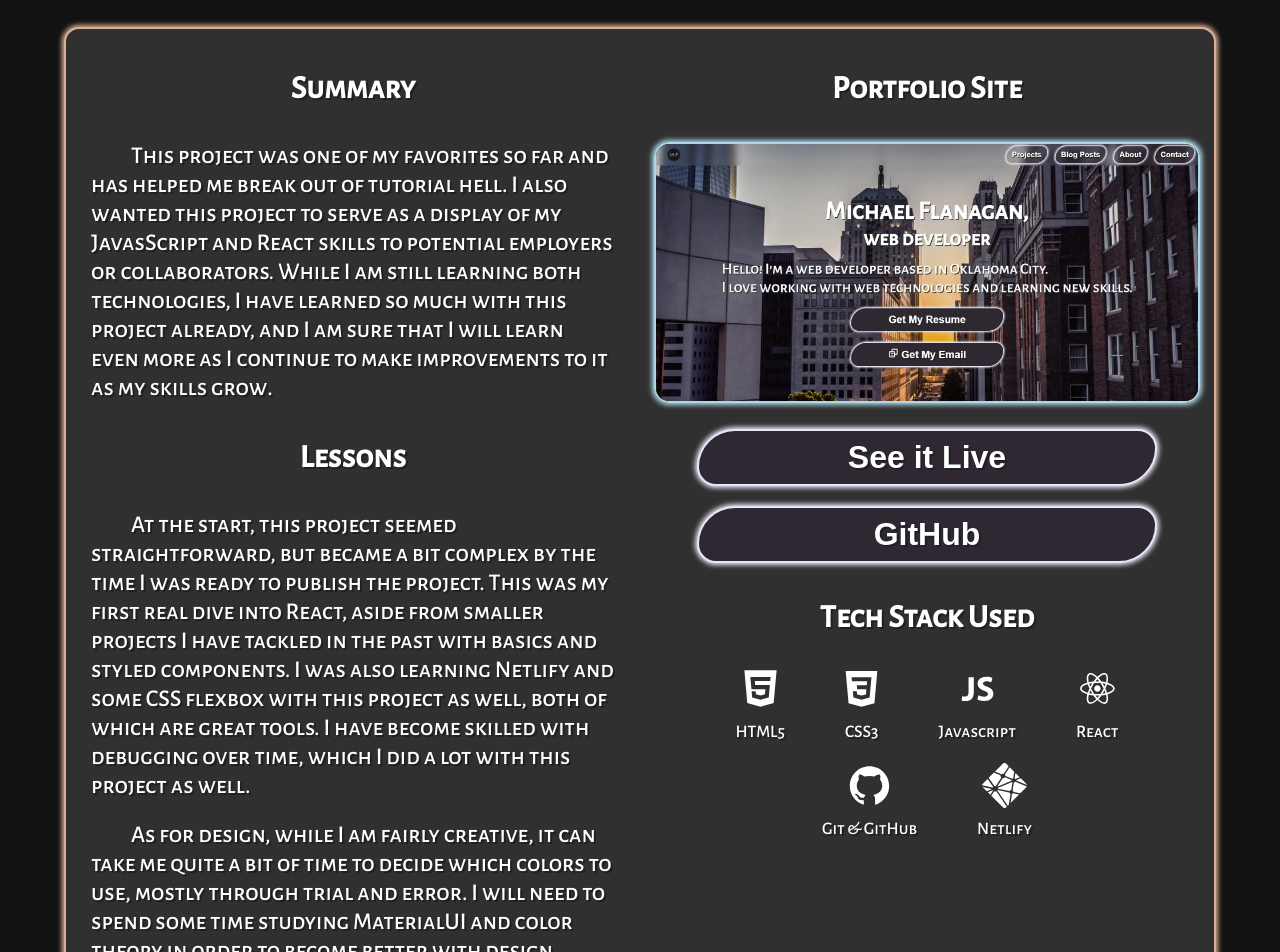
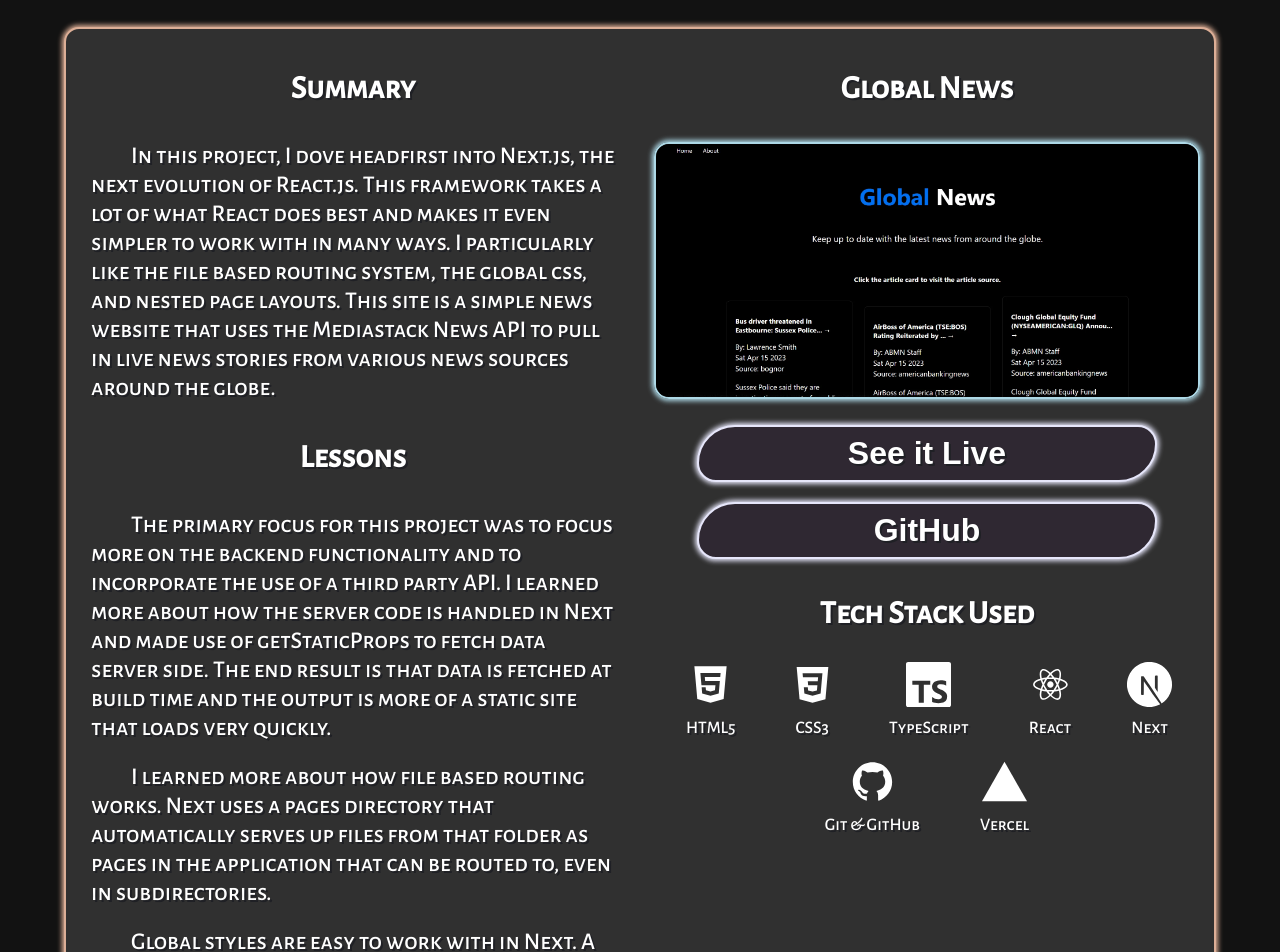
Before and after one commit to MFlanagan7/portfolio-site, a React (Create React App) app: page / in a window 1280 px wide. Shown: the part 2060-3012 px from the top of the page. Built offline with nearby package versions, Linux system fonts and the light colour scheme.

Commit message:
added new project, updated badges

```diff
--- a/src/components/Badge.js
+++ b/src/components/Badge.js
@@ -1,9 +1,10 @@
 import StyledBadge from "./styles/Badge.styled"
 import { AiFillHtml5, AiFillGithub, AiOutlineConsoleSql } from "react-icons/ai"
 import { DiCss3, DiJavascript1, DiVisualstudio, DiReact, DiNpm } from "react-icons/di"
+import { FaNode } from "react-icons/fa"
 import { FiFigma } from "react-icons/fi"
+import { SiVercel, SiTypescript, SiNextdotjs } from "react-icons/si"
 import { SiNetlify, SiFirebase } from "react-icons/si"
-import { FaNode } from "react-icons/fa"
 
 const Badge = function ({ tech }) {
     const size = '45px';
@@ -28,6 +29,13 @@
             <p>Javascript</p>
         </StyledBadge>
     )
+    else if (tech === 'typescript')
+    return (
+        <StyledBadge>
+            <SiTypescript size={size} />
+            <p>TypeScript</p>
+        </StyledBadge>
+    )
     else if (tech === 'github')
     return (
         <StyledBadge>
@@ -42,6 +50,13 @@
             <p>Netlify</p>
         </StyledBadge>
     )
+    else if (tech === 'vercel')
+    return (
+        <StyledBadge>
+            <SiVercel size={size} />
+            <p>Vercel</p>
+        </StyledBadge>
+    )
     else if (tech === 'vscode')
     return (
         <StyledBadge>
@@ -54,6 +69,13 @@
         <StyledBadge>
             <DiReact size={size} />
             <p>React</p>
+        </StyledBadge>
+    )
+    else if (tech === 'next')
+    return (
+        <StyledBadge>
+            <SiNextdotjs size={size} />
+            <p>Next</p>
         </StyledBadge>
     )
     else if (tech === 'npm')
--- a/src/projects.js
+++ b/src/projects.js
@@ -1,10 +1,24 @@
-import project1 from "./img/portfolio-template.webp"
-// import project2 from "./img/web-topology.webp"
-import project3 from "./img/portfolio.webp"
-import project4 from "./img/one-page-responsive.webp"
-import project5 from "./img/global-web.webp"
+import portfolio2 from "./img/portfolio-template.webp"
+// import webTopology from "./img/web-topology.webp"
+import portfolio1 from "./img/portfolio.webp"
+import onePageResponsive from "./img/one-page-responsive.webp"
+import globalWeb from "./img/global-web.webp"
+import globalNews from "./img/global-news.webp"
+
 // https://www.figma.com/file/PJEAb4MNlza681UyFWVwDj/Portfolio-Design?node-id=0%3A1
-export const skills = ['html', 'css', 'javascript', 'github', 'firebase', 'figma', 'netlify', 'react', 'vscode']
+export const skills = [
+  'html',
+  'css',
+  'javascript',
+  'typescript',
+  'github',
+  'firebase',
+  'figma',
+  'netlify',
+  'vercel',
+  'react',
+  'next',
+  'vscode']
 
 export const projects = [
     {
@@ -14,11 +28,11 @@
         'This is an in progress project where I am both learning some design principles and working with Figma a bit more as well as rethinking how to organize styled components within React in an effort to keep code more maintainable.',
       ],
       lessons: [
-        'So far, this project has taught me the importance of code maintainability.  My other work with React has been great, however my project had become almost a mess of files by the end and something needed to be done.',
+        'This project taught me the importance of code maintainability.  My other work with React has been great, however my project had become almost a mess of files by the end and something needed to be done.',
         'By organizing each component in its own folder with its own index.js file and separating thhe jsx from css in their own separate files has worked wonders in improving maintainability and ease of working within the folder structure.',
         'I am also learning visual design principles and how to implement those ideas into Figma.',
       ],
-      thumbnail: project1,
+      thumbnail: portfolio2,
       alt: 'Single page portfolio template design.',
       technologies: ['html', 'css', 'javascript', 'github', 'react', 'figma'],
       video: 'https://youtu.be/bJhr3pR9gd0',
@@ -35,7 +49,7 @@
     //     'Working with OOP concepts and making use of deign patterns has been a great reinforcement of my knowledge as well as further ensuring that the code stays readable and maintainable.',
     //     'I am also gaining valuable insight and experience by working directly with an end user client who is great at delivering functional and non-functional requirements that the software has.',
     //   ],
-    //   thumbnail: project2,
+    //   thumbnail: webTopology,
     //   alt: 'Web Topology internal network mapping software.',
     //   technologies: ['html', 'css', 'javascript', 'github', 'firebase'],
     //   video: 'https://youtu.be/o067FrNM8eM',
@@ -44,6 +58,24 @@
     // },
     {
       id: 2,
+      title: 'Global News',
+      summary: [
+        'In this project, I dove headfirst into Next.js, the next evolution of React.js.  This framework takes a lot of what React does best and makes it even simpler to work with in many ways.  I particularly like the file based routing system, the global css, and nested page layouts.  This site is a simple news website that uses the Mediastack News API to pull in live news stories from various news sources around the globe.',
+      ],
+      lessons: [
+        'The primary focus for this project was to focus more on the backend functionality and to incorporate the use of a third party API.  I learned more about how the server code is handled in Next and made use of getStaticProps to fetch data server side.  The end result is that data is fetched at build time and the output is more of a static site that loads very quickly.',
+        'I learned more about how file based routing works.  Next uses a pages directory that automatically serves up files from that folder as pages in the application that can be routed to, even in subdirectories.',
+        'Global styles are easy to work with in Next.  A global.css file is defined and placed in the root folder and Next automatically applies those styles to every page in the site.  You can customize each component or page even further by using nested CSS files and CSS modules make styling components a breeze.',
+      ],
+      thumbnail: globalNews,
+      alt: 'Global News is a news website that displays news articles from around the globe.',
+      technologies: ['html', 'css', 'typescript', 'react', 'next', 'github', 'vercel'],
+      video: 'https://youtu.be/dhif7Pv7gIs',
+      link: 'https://global-news-5mw4fswfj-mflanagan7.vercel.app/',
+      github: 'https://github.com/MFlanagan7/global-news',
+    },
+    {
+      id: 3,
       title: 'Portfolio Site',
       summary: [
         'This project was one of my favorites so far and has helped me break out of tutorial hell.  I also wanted this project to serve as a display of my JavasScript and React skills to potential employers or collaborators.  While I am still learning both technologies, I have learned so much with this project already, and I am sure that I will learn even more as I continue to make improvements to it as my skills grow.',
@@ -55,7 +87,7 @@
         'One of my next tasks with React will be to implement the MVC pattern and to make use of hooks, useState, and useEffect more.  I will also make more API calls and become more familiar with consuming API’s.',
         'This project definitely has room for improvement, but I had to make the decision to stop working on it for the time being and continue work on another project.  There is always something else to learn and I love growing into new skillsets.',
       ],
-      thumbnail: project3,
+      thumbnail: portfolio1,
       alt: 'Michael Flanagan web developer text over view of downtown Oklahoma City.',
       technologies: ['html', 'css', 'javascript', 'react', 'github', 'netlify'],
       video: 'https://youtu.be/rPSmw5A5YOE',
@@ -63,7 +95,7 @@
       github: 'https://github.com/MFlanagan7/portfolio-site',
     },
     {
-      id: 3,
+      id: 4,
       title: 'Single-Page Design Template',
       summary: [
         'The task: Recreate a landing page created using Bootstrap',
@@ -74,7 +106,7 @@
         'I grew more confident with using CSS and laying out a landing page with this project.  I saw just how much it took to recreate a page from a mockup, or in this case, a preexisting page.',
         'I used lots of CSS classes and the ‘float: left’ property for responsive card styles.  I also made good use of wrapper and container like classes to encapsulate one element inside another to take advantage of parent-children relationships for styling.',
       ],
-      thumbnail: project4,
+      thumbnail: onePageResponsive,
       alt: 'Conquer single page responsive landing page template.',
       technologies: ['html', 'css', 'github'],
       video: 'https://youtu.be/nsu8AYQqz3s',
@@ -82,7 +114,7 @@
       github: 'https://github.com/MFlanagan7/one-page-responsive',
     },
     {
-      id: 4,
+      id: 5,
       title: 'Global Web Template',
       summary: [
         'This was one of my first projects with HTML and CSS where I learned a lot of basics.  The Coronavirus and other global concerns were the inspiration, and the site is geared toward travel safety precautions. A static HTML website with several pages along with CSS as the only technologies used allowed me to focus on learning only the basics without having to worry about learning too much at once.',
@@ -91,7 +123,7 @@
         'I learned how to keep an organized CSS document, how classes are applied, CSS selector specificity, as well as some basic layout ideas and aesthetics.  I learned about media queries, even for printing a web page, and making web pages responsive.',
         'I also learned how to space out the work on a project so that it did not get too overwhelming.  Even though this is only CSS and HTML, when you look at all of the work there is to do all at once, it can be easy to become overloaded.  Breaking down big tasks, and working on each section, one at a time is a great lesson to learn for any craft.',
       ],
-      thumbnail: project5,
+      thumbnail: globalWeb,
       alt: 'Thumbnail image of fron page of a static web page.',
       technologies: ['html', 'css', 'github'],
       video: 'https://youtu.be/N2Oft9FaTxo',
```
Also changed, not shown: src/img/global-news.png (added), src/img/global-news.webp (added).
